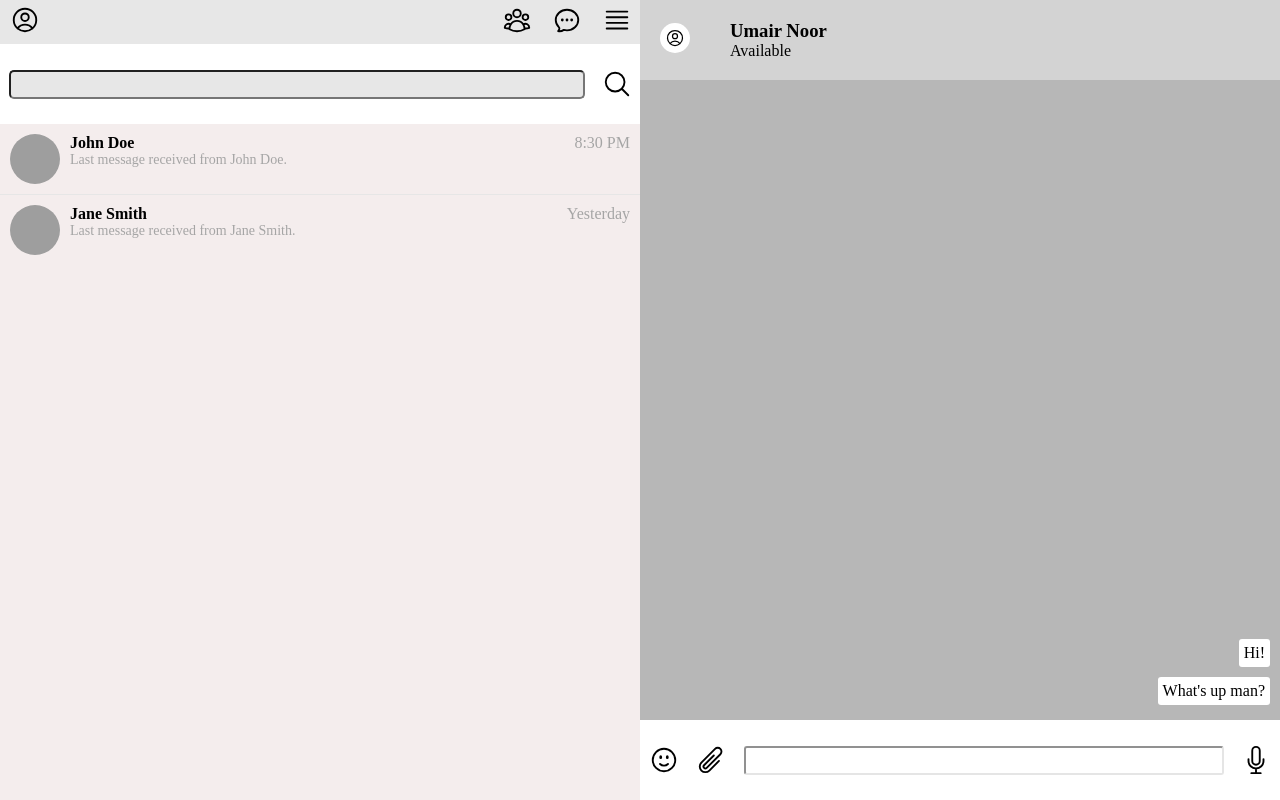
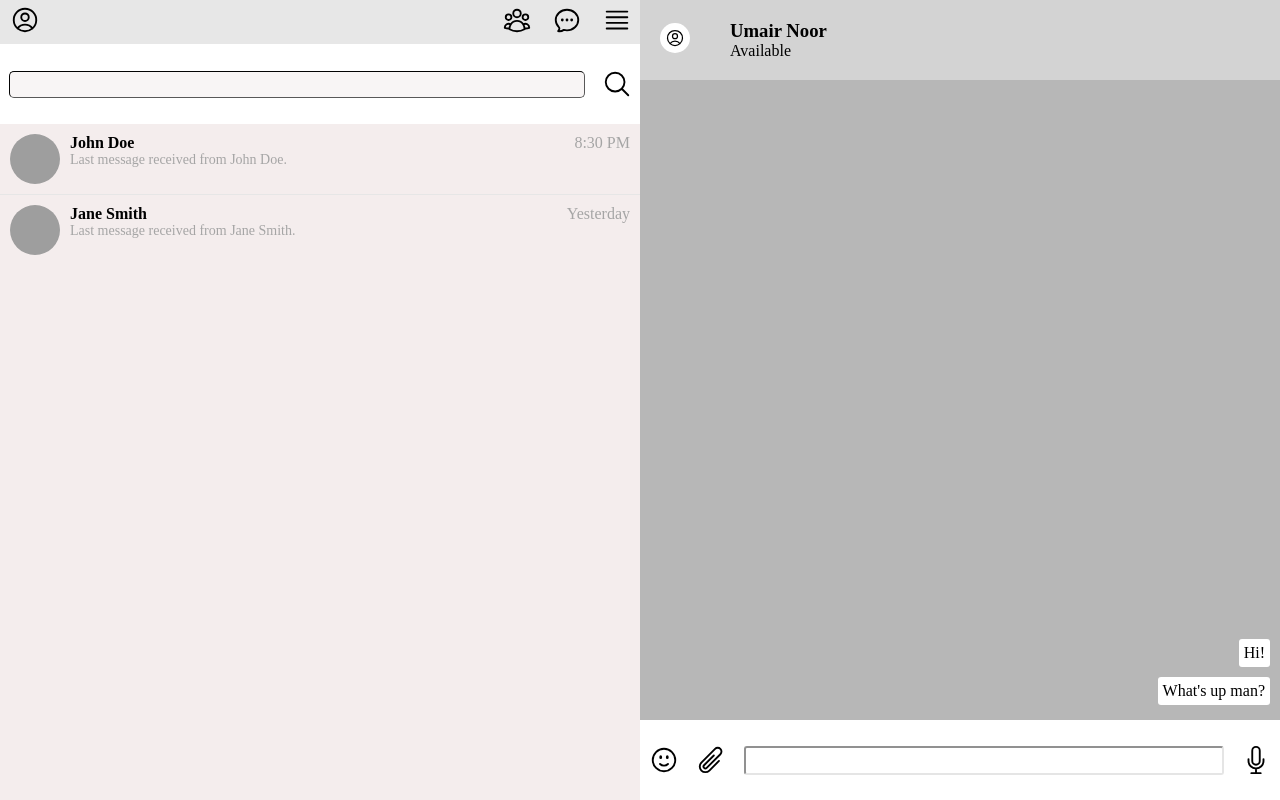
Before and after one commit to Saqib-002/whatsapp_web_landing_page, a plain HTML site: page index.html in a window 1280 px wide. Drawn offline with Linux system fonts and the light colour scheme; grey boxes are pictures that could not be loaded.

Commit message:
improve the design of searchbar

```diff
--- a/style.css
+++ b/style.css
@@ -101,7 +101,9 @@ svg{
     padding:5px;
     border-radius: 5px;
     outline: none;
-    background-color:rgb(231, 231, 231);
+    background-color:rgb(248, 245, 245);
+    border-color: #585858;
+    border-width: 1px;
 }
 
 
```
